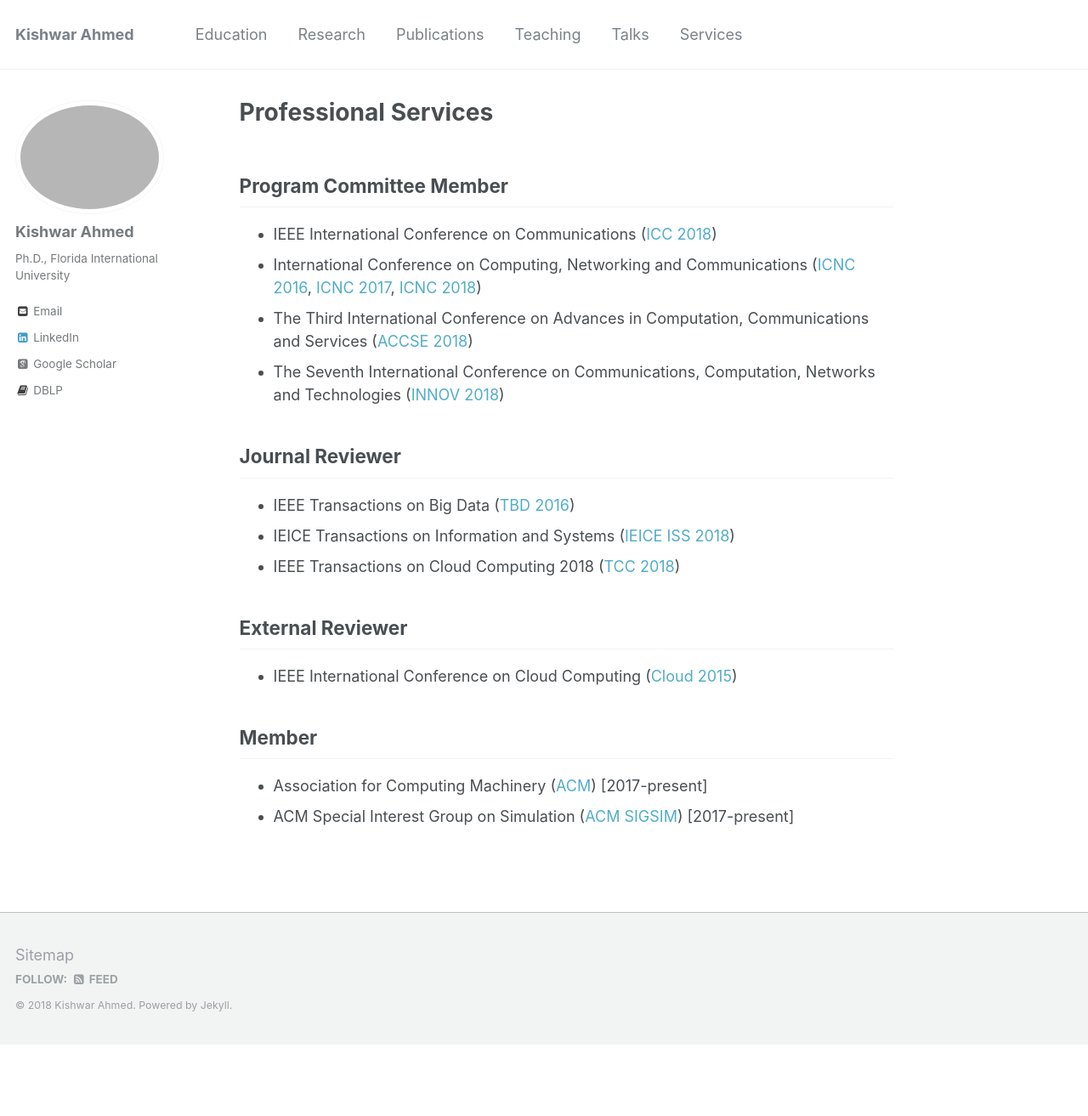
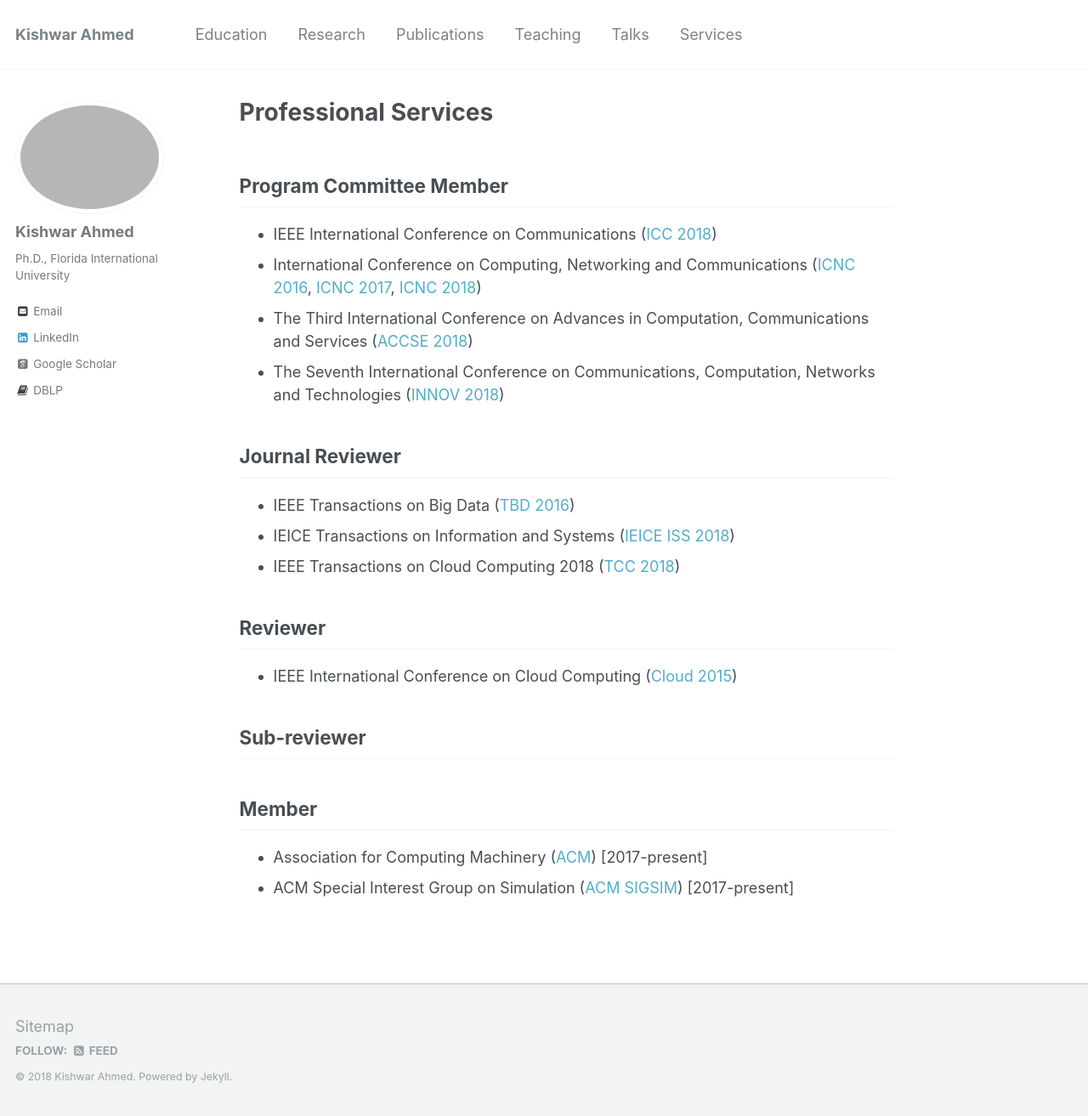
Before and after one commit to kishwarbd/kishwarbd.github.io, a Jekyll site: the page built from _pages/services.md, in a window 1280 px wide and 1313 px high. Shown: the whole window at 85% size. Built offline with Jekyll 4.4.1, drawn with Linux system fonts in a browser that asks for light colours; some web fonts are replaced.

Commit message:
more updates.

```diff
--- a/_pages/services.md
+++ b/_pages/services.md
@@ -16,8 +16,11 @@ author_profile: true
 * IEICE Transactions on Information and Systems ([IEICE ISS 2018](https://www.ieice.org/eng/shiori/mokuji_iss.html))
 * IEEE Transactions on Cloud Computing 2018 ([TCC 2018](https://www.computer.org/web/tcc))
 
-## External Reviewer
+## Reviewer
 * IEEE International Conference on Cloud Computing ([Cloud 2015](https://ieeexplore.ieee.org/xpl/mostRecentIssue.jsp?punumber=7194474))
+
+## Sub-reviewer
+
 
 ## Member
 * Association for Computing Machinery ([ACM](https://www.acm.org/)) [2017-present]
```
Also changed, not shown: 1 other file.
